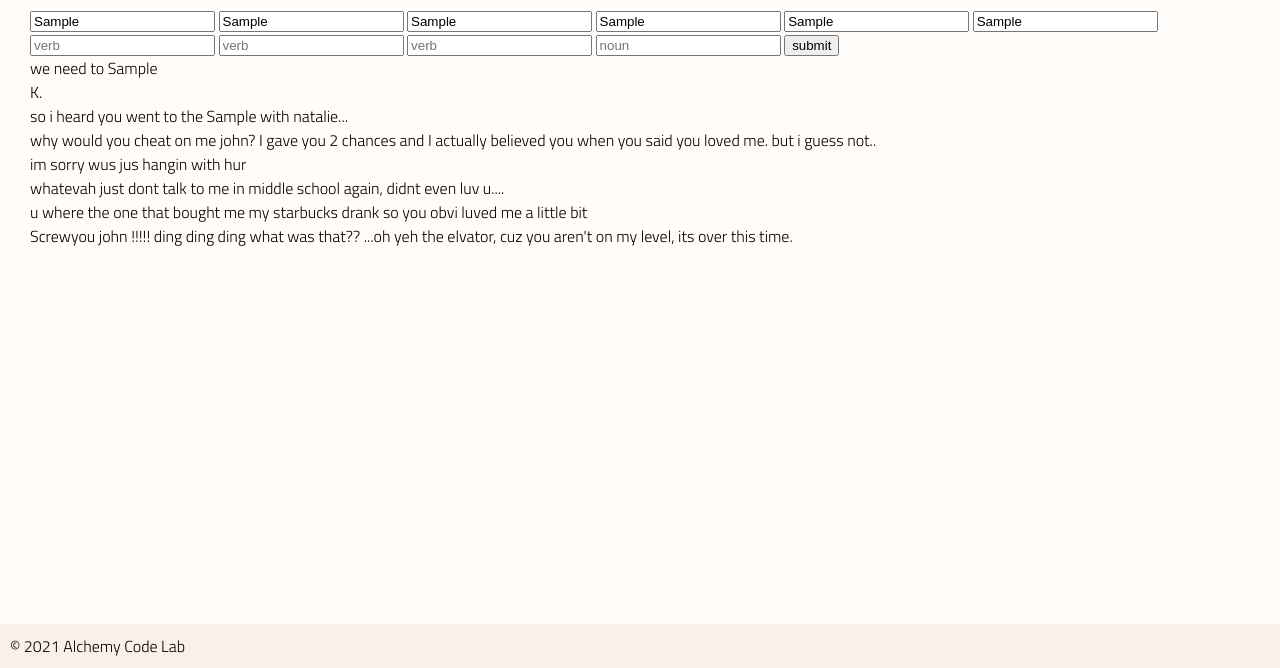
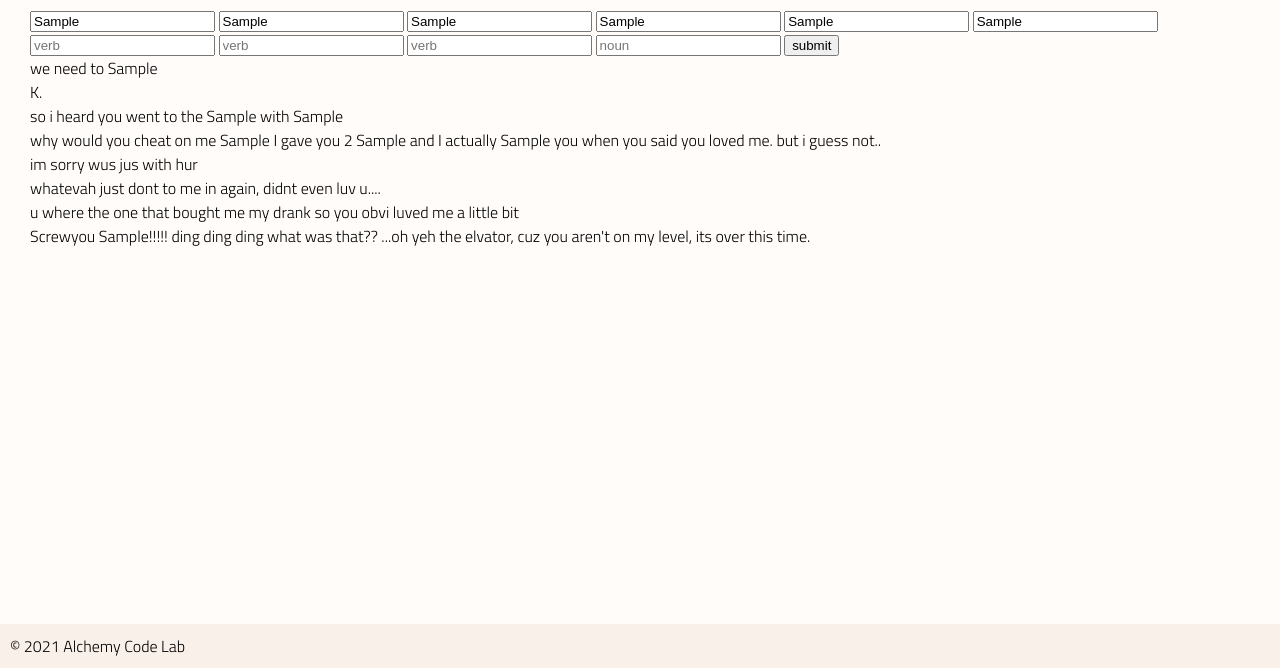
Before and after one commit to kakizaki55/madlib-group-project, a plain HTML site: page index.html in a window 1280 px wide. Both pictures are taken after typing "Sample", "Sample", "Sample", "Sample", "Sample", "Sample" into the empty fields and a click on the button "submit". Shown: the part 132-800 px from the top of the page. Drawn offline with Linux system fonts and the light colour scheme.

Commit message:
finished JS for inputs' '

```diff
--- a/app.js
+++ b/app.js
@@ -25,6 +25,8 @@ const Verb3 = document.getElementById('verb-3');
 const Verb4 = document.getElementById('verb-4');
 const Location2 = document.getElementById('location-2');
 const Noun2 = document.getElementById('noun-2');
+const YourName2 = document.getElementById('your-name-2');
+
 
 const submitButton = document.getElementById('submit-button');
 
@@ -40,6 +42,24 @@ submitButton.addEventListener('click', () => {
     //console.log(newVerb1);
     const newLocation1 = inputLocation1.value;
     Location1.textContent = newLocation1;
+    //console.log(Location1);
+    const newName1 = inputName1.value;
+    Name1.textContent = newName1;
+    const newYourName = inputYourName.value;
+    YourName.textContent = newYourName;
+    YourName2.textContent = newYourName;
+    const newNoun1 = inputNoun1.value;
+    Noun1.textContent = newNoun1;
+    const newVerb2 = inputVerb2.value;
+    Verb2.textContent = newVerb2;
+    const newVerb3 = inputVerb3.value;
+    Verb3.textContent = newVerb3;
+    const newVerb4 = inputVerb4.value;
+    Verb4.textContent = newVerb4;
+    const newLocation2 = inputLocation2.value;
+    Location2.textContent = newLocation2;
+    const newNoun2 = inputNoun2.value;
+    Noun2.textContent = newNoun2;
 });
 
 
--- a/index.html
+++ b/index.html
@@ -32,6 +32,7 @@
         <input id="input-location-2" placeholder="verb">
         <input id="input-noun-2" placeholder="noun">
 
+
         <button id="submit-button">submit</button>
 
     </section>
@@ -61,7 +62,7 @@
             u where the one that bought me my <span id="noun-2"> starbucks </span> drank so you obvi luved me a little bit
         </div>
         <div id="left-text">
-            Screwyou <span id="your-name"> john </span>!!!!! ding ding ding what was that??    ...oh yeh the elvator, cuz you aren't on my level, its over this time.
+            Screwyou <span id="your-name-2"> john </span>!!!!! ding ding ding what was that??    ...oh yeh the elvator, cuz you aren't on my level, its over this time.
         </div>
 
     </section>
```
